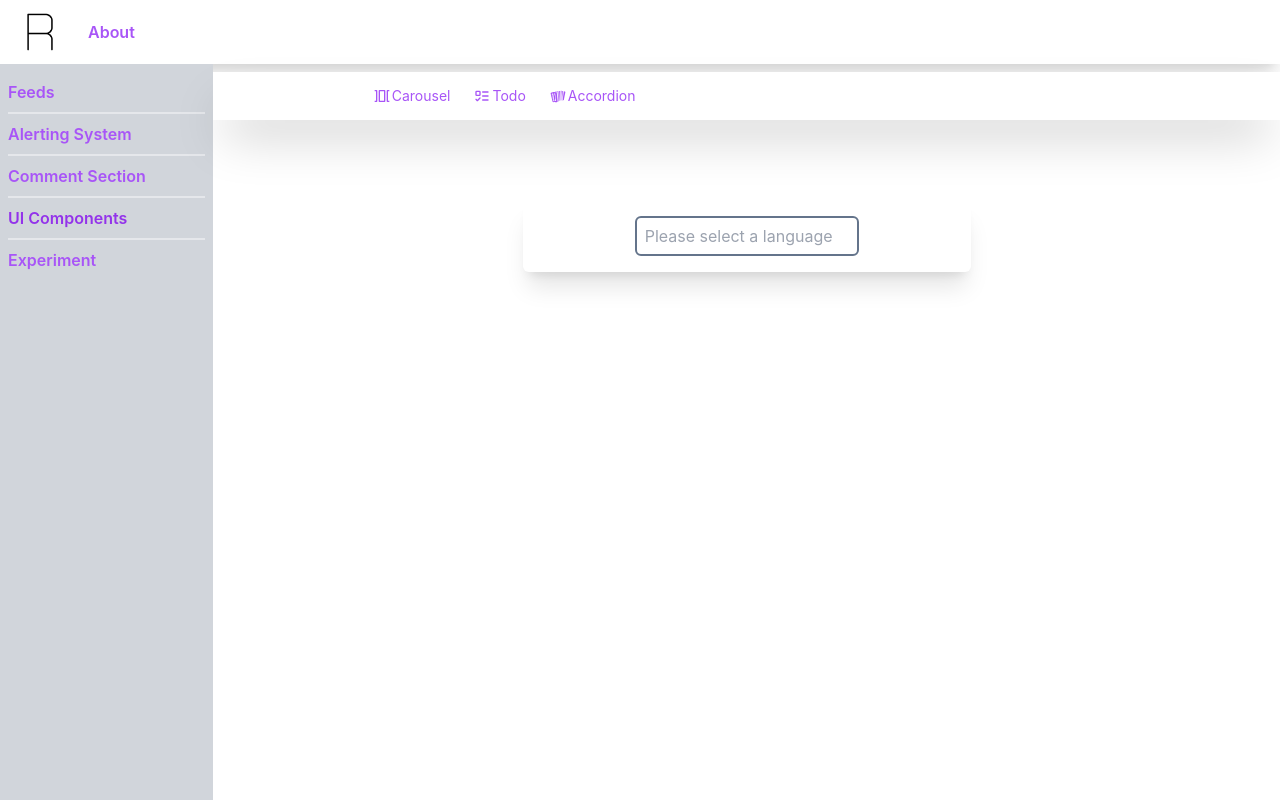
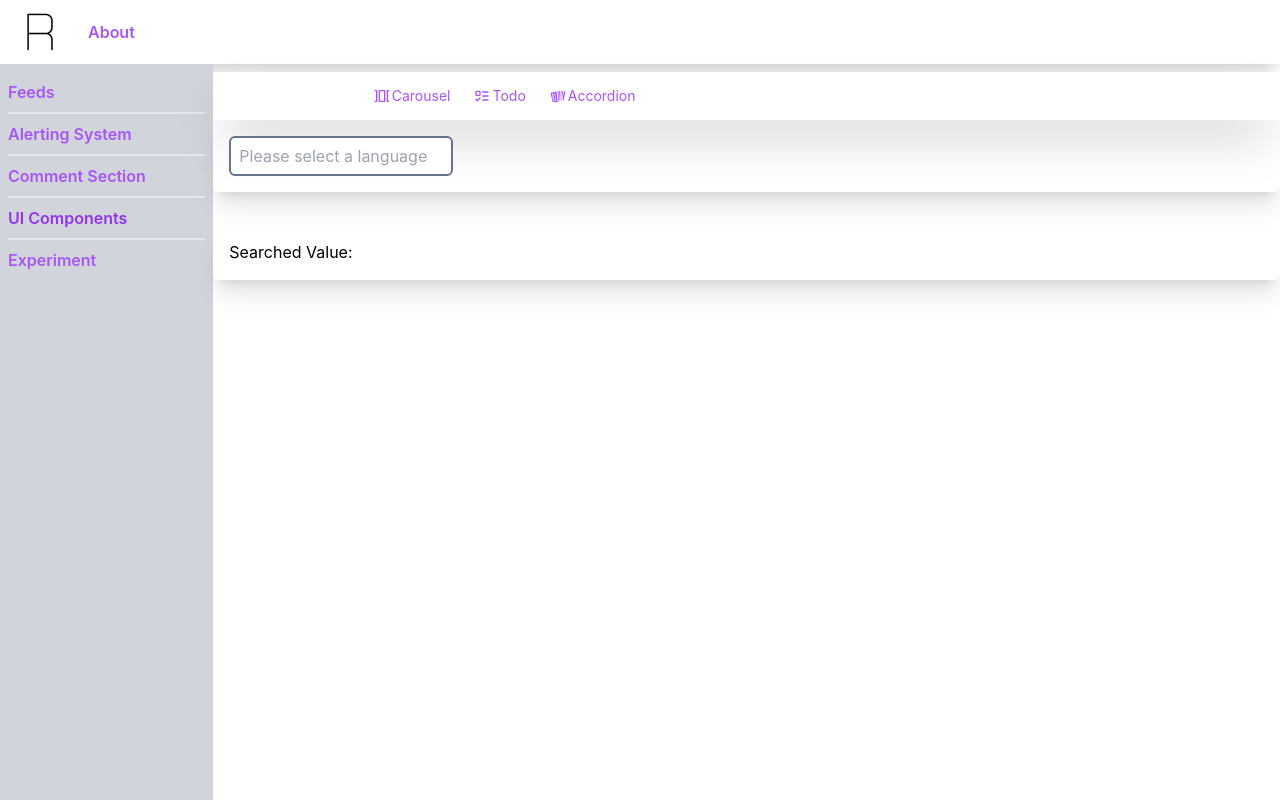
Before and after one commit to rupesh8851/UI-Library, a React (Vite) app: page /ui-components in a window 1280 px wide. Built offline with nearby package versions, Linux system fonts and the light colour scheme.

Commit message:
code refactor

```diff
--- /dev/null
+++ b/src/pages/ui-components/components/auto-complete/components/AutoCompleteHeader.tsx
@@ -0,0 +1,16 @@
+// @flow
+
+export const AutoCompleteHeader = ({
+  title,
+  value,
+}: {
+  title: string;
+  value?: string;
+}) => {
+  return (
+    <div className="flex items-center space-x-2">
+      <span> {title} </span>
+      {value && <span className="text-slate-900 font-semibold">{value}</span>}
+    </div>
+  );
+};
--- a/src/pages/ui-components/components/auto-complete/index.tsx
+++ b/src/pages/ui-components/components/auto-complete/index.tsx
@@ -3,6 +3,7 @@
 import { useCallback, useState } from 'react';
 
 import { AutoComplete } from './components/AutoComplete.tsx';
+import { AutoCompleteHeader } from './components/AutoCompleteHeader.tsx';
 import { options } from './ts/constant.ts';
 import { Option } from './ts/types.ts';
 
@@ -14,22 +15,27 @@ export const DynamicSelect = () => {
   }, []);
 
   return (
-    <div className="max-w-md mx-auto mt-20 p-4 shadow-xl rounded-md space-y-4">
-      {selectedOption && (
-        <div className="flex items-center space-x-2">
-          <span> Selected Language: </span>
-          <span className="text-slate-900 font-semibold">
-            {selectedOption?.label}
-          </span>
-        </div>
-      )}
-      <div className="flex flex-col justify-center items-center">
+    <div className="flex flex-col gap-y-8">
+      <div className="p-4 shadow-xl rounded-md space-y-4">
+        {selectedOption && (
+          <AutoCompleteHeader
+            title="Select Language:"
+            value={selectedOption.value}
+          />
+        )}
         <AutoComplete
           options={options}
           onSelect={onSelect}
           placeholder="Please select a language"
         />
       </div>
+
+      <div className="p-4 shadow-xl rounded-md space-y-4">
+        <AutoCompleteHeader
+          title="Searched Value:"
+          value={selectedOption?.value}
+        />
+      </div>
     </div>
   );
 };
```
